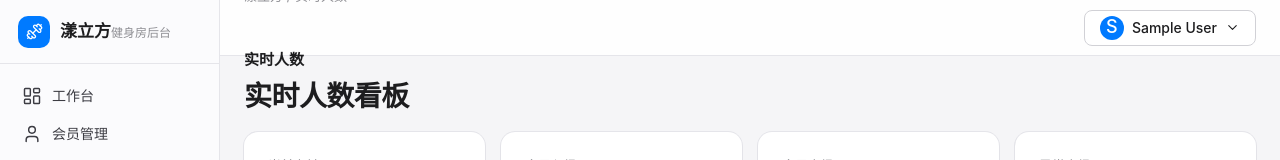
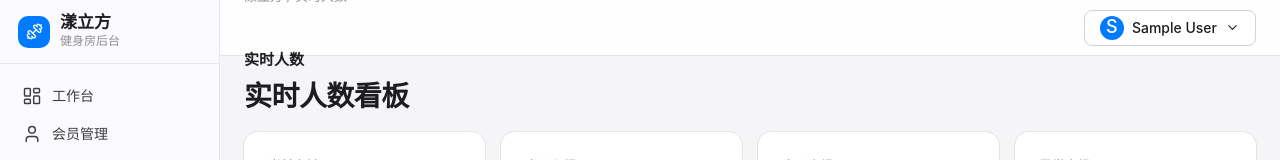
Before and after one commit to saiziheng/jianshenfang, a Next.js app in the folder apps/web/: page /presence in a window 1280 px wide. Shown: the top 160 px of the page. Built offline with nearby package versions, Linux system fonts and the light colour scheme; no server answers; sample sign-in values are in the browser's storage.

Commit message:
style: refresh card / button / table / form base styles

```diff
--- a/apps/web/app/globals.css
+++ b/apps/web/app/globals.css
@@ -120,6 +120,7 @@ select {
 }
 
 .admin-logo-title {
+  display: block;
   color: var(--color-text);
   font-size: 17px;
   font-weight: 600;
@@ -127,6 +128,7 @@ select {
 }
 
 .admin-logo-subtitle {
+  display: block;
   color: var(--color-text-3);
   font-size: 12px;
 }
@@ -303,7 +305,13 @@ select {
   border-radius: 999px;
   color: #fff;
   font-size: 12px;
+  font-style: normal;
   font-weight: 600;
+}
+
+.metric-card .skeleton-card {
+  min-height: 0;
+  padding: 0;
 }
 
 .metric-delta.positive {
```
